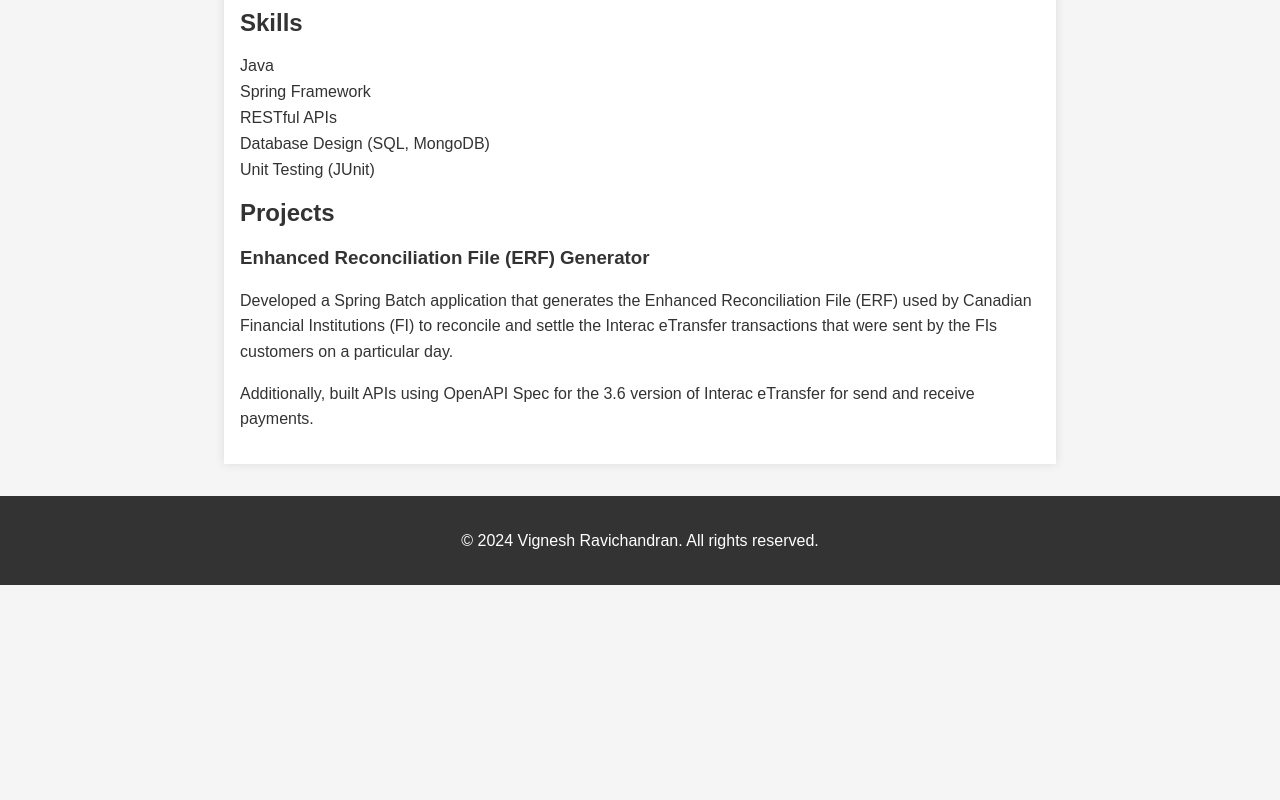
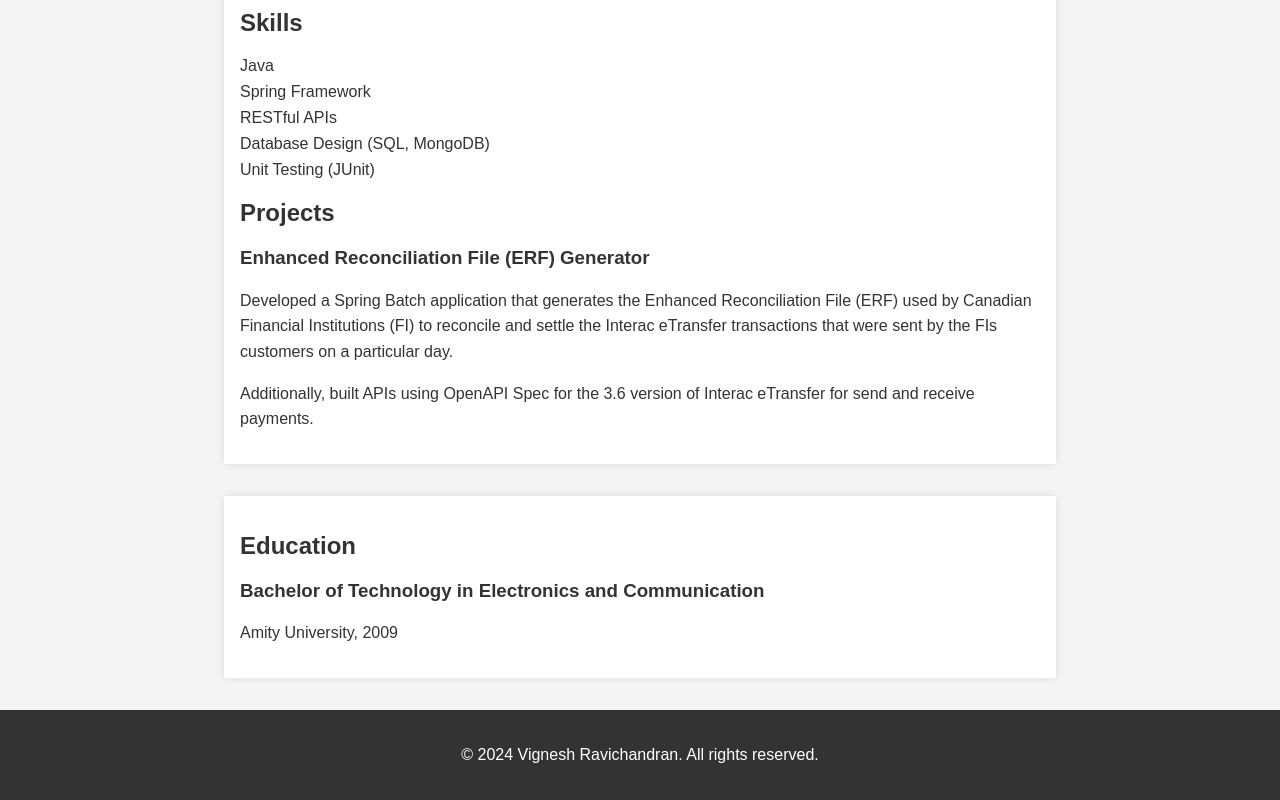
Before and after one commit to vignesh-ravichandran1/vignesh-ravichandran1.github.io, a plain HTML site: page index.html in a window 1280 px wide. Shown: the part 331-1131 px from the top of the page. Before the commit the page ends 916 px from the top, so only its background shows below. Drawn offline with Linux system fonts and the light colour scheme.

Commit message:
Update index.html

```diff
--- a/index.html
+++ b/index.html
@@ -90,6 +90,21 @@
         </ul>
     </section>
 
+    <!-- ... (previous content) ... -->
+
+    <section>
+        <h2>Education</h2>
+        <ul>
+            <li>
+                <h3>Bachelor of Technology in Electronics and Communication</h3>
+                <p>Amity University, 2009</p>
+            </li>
+        </ul>
+    </section>
+
+<!-- ... (remaining content) ... -->
+
+
     <footer>
         <p>&copy; 2024 Vignesh Ravichandran. All rights reserved.</p>
     </footer>
```
